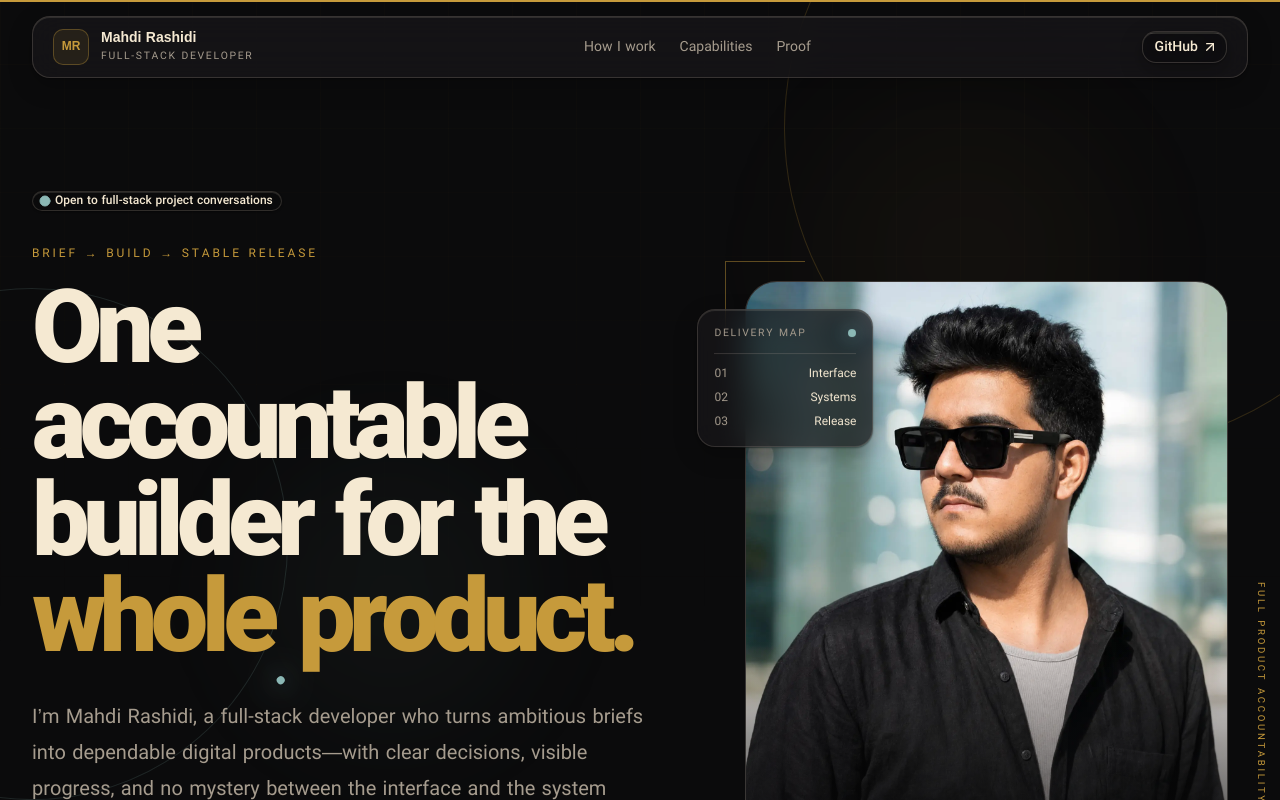
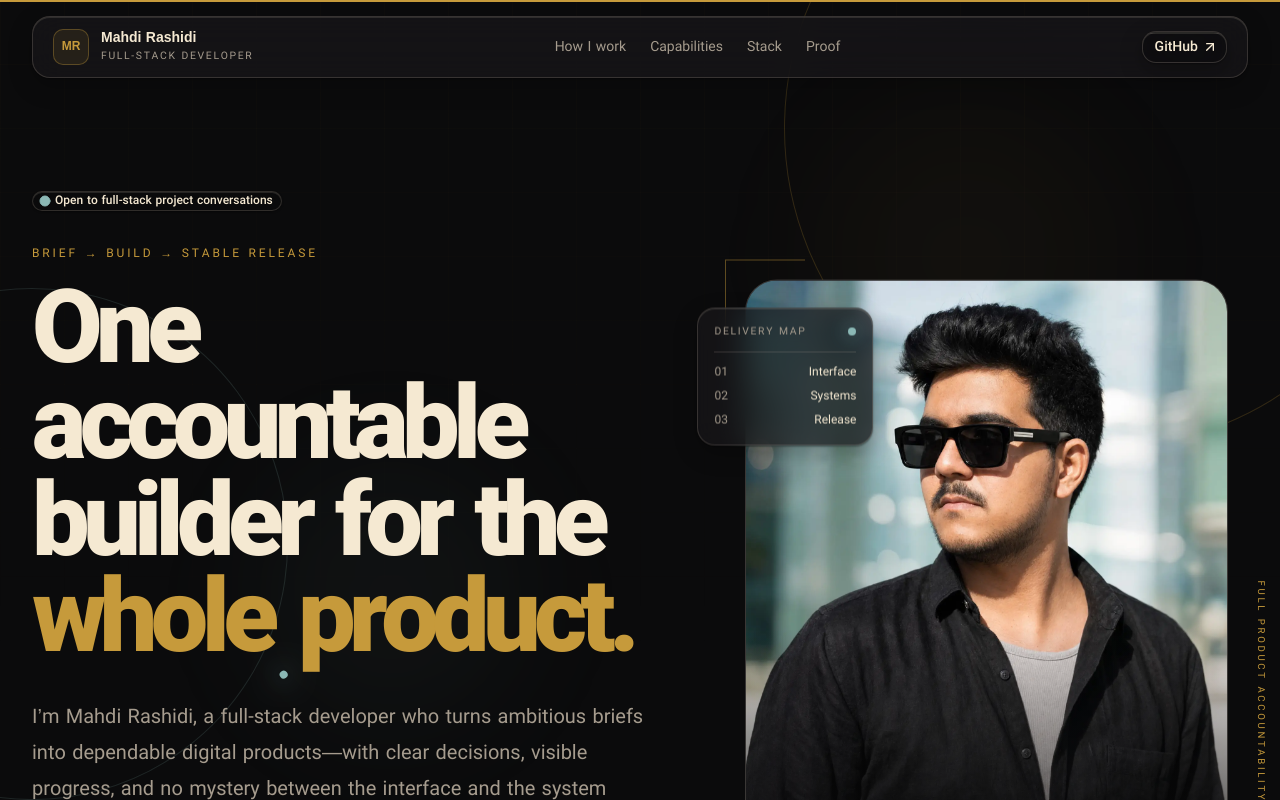
Before and after one commit to side-26/side-26.github.io, a Next.js app: page / in a window 1280 px wide. Shown: the top 800 px of the page. Built offline with nearby package versions, Linux system fonts and the light colour scheme; no server answers.

Commit message:
fea:add new section about my libs and technology

```diff
--- a/package.json
+++ b/package.json
@@ -21,6 +21,7 @@
     "react-dom": "19.2.4",
     "react-hook-form": "^7.81.0",
     "shadcn": "^4.13.0",
+    "simple-icons": "16.27.0",
     "tailwind-merge": "^3.6.0",
     "tailwind-variants": "^3.2.2",
     "tw-animate-css": "^1.4.0",
--- a/src/app/globals.css
+++ b/src/app/globals.css
@@ -196,8 +196,106 @@
   writing-mode: vertical-rl;
 }
 
+[data-stack-board] {
+  background-image: linear-gradient(90deg, rgb(198 154 59 / 12%) 1px, transparent 1px);
+  background-position: 0 0;
+  background-size: 25% 100%;
+}
+
+[data-technology-mark] {
+  --technology-tilt: 1.25deg;
+  isolation: isolate;
+  transform: translateY(0) rotate(0);
+  transition:
+    transform 280ms cubic-bezier(0.22, 1, 0.36, 1),
+    border-color 280ms ease,
+    box-shadow 280ms ease;
+}
+
+[data-technology-mark][data-tilt="left"] {
+  --technology-tilt: -1.25deg;
+}
+
+[data-technology-mark]::before {
+  position: absolute;
+  inset: 0;
+  z-index: -1;
+  content: "";
+  background: linear-gradient(
+    120deg,
+    transparent 20%,
+    color-mix(in srgb, var(--technology-color) 13%, transparent) 48%,
+    transparent 76%
+  );
+  transform: translateX(-115%);
+  transition: transform 560ms cubic-bezier(0.22, 1, 0.36, 1);
+}
+
+[data-technology-mark]::after {
+  position: absolute;
+  right: 1rem;
+  bottom: 0;
+  left: 1rem;
+  height: 2px;
+  content: "";
+  background: var(--technology-color);
+  box-shadow: 0 0 18px color-mix(in srgb, var(--technology-color) 48%, transparent);
+  transform: scaleX(0);
+  transform-origin: left;
+  transition: transform 280ms cubic-bezier(0.22, 1, 0.36, 1);
+}
+
+[data-technology-icon],
+[data-technology-label] {
+  transition:
+    color 240ms ease,
+    transform 280ms cubic-bezier(0.22, 1, 0.36, 1);
+}
+
+[data-technology-mark]:hover {
+  z-index: 1;
+  border-color: color-mix(in srgb, var(--technology-color) 58%, var(--glass-border));
+  box-shadow:
+    inset 0 1px 0 var(--glass-highlight),
+    0 18px 42px color-mix(in srgb, var(--technology-color) 15%, transparent);
+  transform: translateY(-0.45rem) rotate(var(--technology-tilt));
+}
+
+[data-technology-mark]:hover::before {
+  transform: translateX(115%);
+}
+
+[data-technology-mark]:hover::after {
+  transform: scaleX(1);
+}
+
+[data-technology-mark]:hover [data-technology-icon] {
+  color: var(--technology-color);
+  filter: drop-shadow(0 0 12px color-mix(in srgb, var(--technology-color) 35%, transparent));
+  transform: translateY(-0.15rem) scale(1.12) rotate(calc(var(--technology-tilt) * -3));
+}
+
+[data-technology-mark]:hover [data-technology-label] {
+  color: var(--technology-color);
+  transform: translateX(0.2rem);
+}
+
 @media (prefers-reduced-motion: reduce) {
   html {
     scroll-behavior: auto;
   }
+
+  [data-technology-mark],
+  [data-technology-mark]::before,
+  [data-technology-mark]::after,
+  [data-technology-icon],
+  [data-technology-label] {
+    transition-duration: 0.01ms;
+  }
+
+  [data-technology-mark]:hover,
+  [data-technology-mark]:hover [data-technology-icon],
+  [data-technology-mark]:hover [data-technology-label] {
+    transform: none;
+  }
 }
--- a/src/app/page.tsx
+++ b/src/app/page.tsx
@@ -11,7 +11,23 @@ import {
   ShieldCheck,
   Workflow,
 } from "lucide-react";
+import {
+  siBootstrap,
+  siCss,
+  siExpress,
+  siHtml5,
+  siJavascript,
+  siNextdotjs,
+  siNodedotjs,
+  siNuxt,
+  siReact,
+  siSass,
+  siTailwindcss,
+  siTypescript,
+  siVuedotjs,
+} from "simple-icons";
 
+import { TechnologyMark } from "@/components/base/technology-mark";
 import {
   ArchitectureBackdrop,
   HeroEntrance,
@@ -95,6 +111,40 @@ const capabilities = [
   },
 ] as const;
 
+const technologyGroups = [
+  {
+    label: "Frontend",
+    note: "The product surface",
+    technologies: [
+      { label: "HTML", icon: siHtml5 },
+      { label: "CSS", icon: siCss },
+      { label: "SCSS", icon: siSass },
+      { label: "Bootstrap", icon: siBootstrap },
+      { label: "Tailwind CSS", icon: siTailwindcss },
+      { label: "JavaScript", icon: siJavascript },
+      { label: "TypeScript", icon: siTypescript },
+      { label: "React", icon: siReact },
+      { label: "Vue.js", icon: siVuedotjs },
+    ],
+  },
+  {
+    label: "Backend",
+    note: "The application core",
+    technologies: [
+      { label: "Node.js", icon: siNodedotjs },
+      { label: "Express.js", icon: siExpress },
+    ],
+  },
+  {
+    label: "Full-stack",
+    note: "One connected system",
+    technologies: [
+      { label: "Next.js", icon: siNextdotjs },
+      { label: "Nuxt", icon: siNuxt },
+    ],
+  },
+] as const;
+
 const deliverySteps = [
   {
     step: "01",
@@ -134,8 +184,14 @@ const structuredData = {
   knowsAbout: [
     "Full-stack web development",
     "React",
+    "Vue.js",
     "Next.js",
+    "Nuxt",
+    "Node.js",
+    "Express.js",
     "TypeScript",
+    "JavaScript",
+    "Tailwind CSS",
     "Accessible user interfaces",
     "Technical architecture",
     "Search engine optimization",
@@ -146,17 +202,22 @@ function SectionHeading({
   eyebrow,
   title,
   description,
+  id,
 }: {
   eyebrow: string;
   title: string;
   description: string;
+  id?: string;
 }) {
   return (
     <div className="tw:flex tw:max-w-3xl tw:flex-col tw:gap-5">
       <p className="tw:font-mono tw:text-xs tw:font-medium tw:tracking-[0.22em] tw:text-primary tw:uppercase">
         {eyebrow}
       </p>
-      <h2 className="tw:text-3xl tw:font-extrabold tw:tracking-[-0.035em] tw:text-balance tw:sm:text-4xl tw:lg:text-5xl">
+      <h2
+        id={id}
+        className="tw:text-3xl tw:font-extrabold tw:tracking-[-0.035em] tw:text-balance tw:sm:text-4xl tw:lg:text-5xl"
+      >
         {title}
       </h2>
       <p className="tw:max-w-2xl tw:text-base tw:leading-8 tw:text-muted-foreground tw:sm:text-lg">
@@ -205,6 +266,12 @@ export default function HomePage() {
               className="tw:rounded-sm tw:text-sm tw:text-muted-foreground tw:transition-colors tw:hover:text-foreground tw:focus-visible:ring-3 tw:focus-visible:ring-ring/35 tw:focus-visible:outline-none"
             >
               Capabilities
+            </a>
+            <a
+              href="#stack"
+              className="tw:rounded-sm tw:text-sm tw:text-muted-foreground tw:transition-colors tw:hover:text-foreground tw:focus-visible:ring-3 tw:focus-visible:ring-ring/35 tw:focus-visible:outline-none"
+            >
+              Stack
             </a>
             <a
               href="#proof"
@@ -471,6 +538,64 @@ export default function HomePage() {
             </div>
           </section>
 
+          <section id="stack" aria-labelledby="stack-title" className="tw:py-24 tw:sm:py-32">
+            <SectionHeading
+              id="stack-title"
+              eyebrow="The working stack"
+              title="A focused toolkit for the full web product."
+              description="From the first semantic element to the server that answers it, these are the technologies I use to turn product decisions into fast, maintainable web experiences."
+            />
+
+            <div
+              data-stack-board
+              className="tw:mt-14 tw:overflow-hidden tw:rounded-4xl tw:border-y tw:border-border/80"
+            >
+              {technologyGroups.map((group) => (
+                <div
+                  key={group.label}
+                  className="tw:border-b tw:border-border/80 tw:last:border-b-0"
+                >
+                  <section
+                    aria-labelledby={`stack-${group.label.toLowerCase()}-title`}
+                    className="tw:grid tw:gap-8 tw:bg-background/50 tw:px-4 tw:py-8 tw:sm:px-6 tw:lg:grid-cols-[13rem_1fr] tw:lg:gap-12 tw:lg:px-8 tw:lg:py-10"
+                  >
+                    <div className="tw:flex tw:flex-col tw:gap-3">
+                      <div className="tw:flex tw:items-center tw:gap-3">
+                        <span
+                          aria-hidden="true"
+                          className="tw:size-2 tw:rounded-full tw:bg-primary tw:shadow-[0_0_16px_var(--primary)]"
+                        />
+                        <p className="tw:font-mono tw:text-[0.65rem] tw:tracking-[0.18em] tw:text-primary tw:uppercase">
+                          {group.note}
+                        </p>
+                      </div>
+                      <h3
+                        id={`stack-${group.label.toLowerCase()}-title`}
+                        className="tw:text-2xl tw:font-extrabold tw:tracking-[-0.03em]"
+                      >
+                        {group.label}
+                      </h3>
+                      <p className="tw:font-mono tw:text-xs tw:text-muted-foreground">
+                        {String(group.technologies.length).padStart(2, "0")} technologies
+                      </p>
+                    </div>
+
+                    <ul className="tw:grid tw:grid-cols-2 tw:gap-3 tw:sm:grid-cols-3 tw:xl:grid-cols-5">
+                      {group.technologies.map((technology, technologyIndex) => (
+                        <TechnologyMark
+                          key={technology.label}
+                          icon={technology.icon}
+                          label={technology.label}
+                          tilt={technologyIndex % 2 === 0 ? "left" : "right"}
+                        />
+                      ))}
+                    </ul>
+                  </section>
+                </div>
+              ))}
+            </div>
+          </section>
+
           <section id="proof" aria-labelledby="proof-title" className="tw:py-24 tw:sm:py-32">
             <MotionReveal>
               <div className="tw:grid tw:gap-10 tw:lg:grid-cols-[0.82fr_1.18fr] tw:lg:items-start">
--- /dev/null
+++ b/src/components/base/technology-mark.tsx
@@ -0,0 +1,56 @@
+import type { ComponentProps, CSSProperties } from "react";
+import type { SimpleIcon } from "simple-icons";
+
+import { cn } from "@/lib/utils";
+
+type TechnologyMarkProps = Omit<ComponentProps<"li">, "children"> & {
+  icon: SimpleIcon;
+  label?: string;
+  tilt?: "left" | "right";
+};
+
+function TechnologyMark({
+  className,
+  icon,
+  label = icon.title,
+  style,
+  tilt = "right",
+  ...props
+}: TechnologyMarkProps) {
+  const brandColor = icon.hex === "000000" ? "var(--foreground)" : `#${icon.hex}`;
+  const technologyStyle = {
+    ...style,
+    "--technology-color": brandColor,
+  } as CSSProperties;
+
+  return (
+    <li
+      data-technology-mark
+      data-tilt={tilt}
+      style={technologyStyle}
+      className={cn(
+        "tw:relative tw:flex tw:min-h-28 tw:flex-col tw:justify-between tw:overflow-hidden tw:rounded-2xl tw:border tw:glass-surface tw:p-4",
+        className,
+      )}
+      {...props}
+    >
+      <span
+        data-technology-icon
+        aria-hidden="true"
+        className="tw:grid tw:size-11 tw:place-items-center tw:text-muted-foreground"
+      >
+        <svg viewBox="0 0 24 24" className="tw:size-9" fill="currentColor">
+          <path d={icon.path} />
+        </svg>
+      </span>
+      <span
+        data-technology-label
+        className="tw:text-sm tw:font-bold tw:tracking-[-0.01em] tw:text-foreground"
+      >
+        {label}
+      </span>
+    </li>
+  );
+}
+
+export { TechnologyMark };
```
Also changed, not shown: 2 other files (tests, documents, lock files or other folders).
